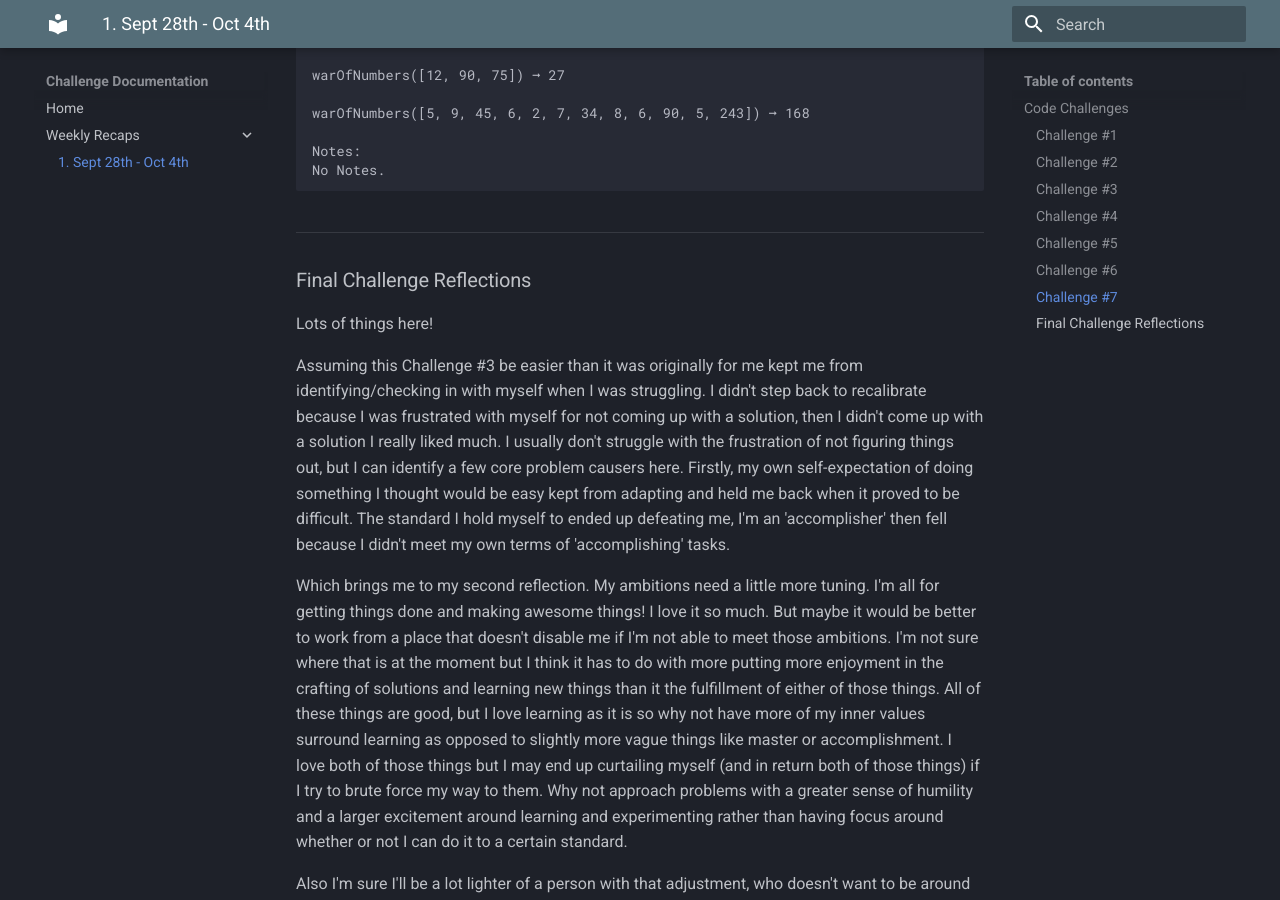
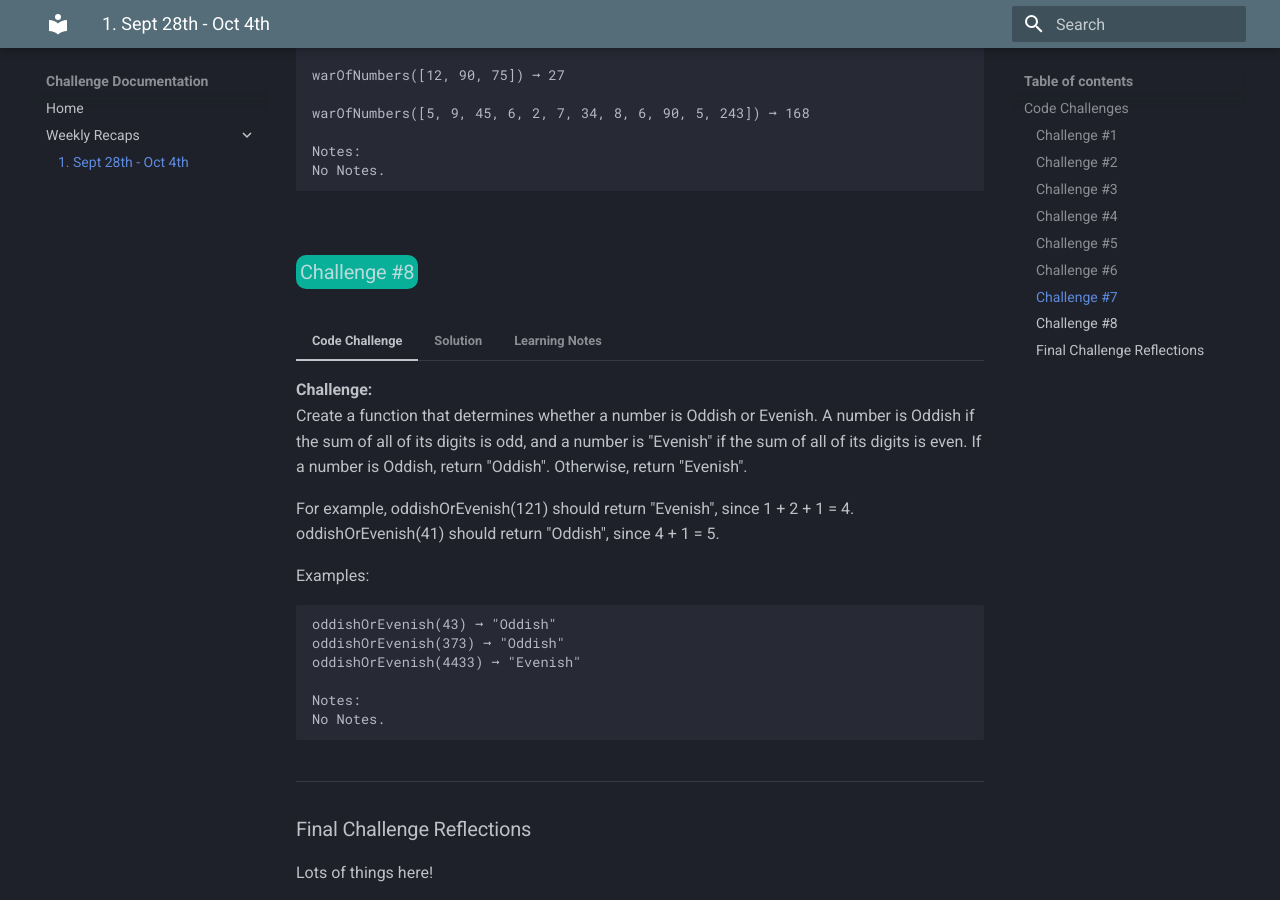
Before and after one commit to RobertEJohnson/Coding-Challenge-Tracker, an MkDocs documentation site: the page built from docs/weeklyRecaps/week1.md, in a window 1280 px wide and 900 px high, scrolled down 3421 px. Built offline with MkDocs 1.6.1 and Material for MkDocs 9.7.7, drawn with Linux system fonts in a browser that asks for light colours; some of the changed lines change nothing that is shown.

Commit message:
Finished writing documentation for Challenge #8

````diff
--- a/docs/weeklyRecaps/week1.md
+++ b/docs/weeklyRecaps/week1.md
@@ -433,6 +433,63 @@
     >I think the first thing is, ask the next question. I never asked, "Is there any way I can make these two numbers I have to accumulate into one number?". I still don't think in this particular case I would've came up with the solution to use ```Math.abs()```, but I still would've had a *chance* to come up with a different solution. If I would've just asked the question to the immediate problem I was encountering rather than thinking it couldn't be done, I might've found a clever solution.
 
     >I think that really is the main take away here for me. Ask the next question, and gained understanding of ```reduce()``` and clever implementations of ```Math.abs()```.
+
+### Challenge #8 {: .challenge .challenge--edabit}
+
+=== "Code Challenge"
+
+    **Challenge:**
+    Create a function that determines whether a number is Oddish or Evenish. A number is Oddish if the sum of all of its digits is odd, and a number is "Evenish" if the sum of all of its digits is even. If a number is Oddish, return "Oddish". Otherwise, return "Evenish".
+
+    For example, oddishOrEvenish(121) should return "Evenish", since 1 + 2 + 1 = 4. oddishOrEvenish(41) should return "Oddish", since 4 + 1 = 5.
+
+    Examples:
+
+        oddishOrEvenish(43) ➞ "Oddish"
+        oddishOrEvenish(373) ➞ "Oddish"
+        oddishOrEvenish(4433) ➞ "Evenish"
+
+        Notes:
+        No Notes.
+
+=== "Solution"
+
+    **Solution:**
+    My first solution!:
+
+        function oddishOrEvenish(num) {
+            const sum = (num).toString().split('').reduce((acc,cur)=>acc+Number(cur), 0);
+            return sum % 2 === 0 ? 'Evenish': 'Oddish';
+        }
+
+    I'm not crazy about having to convert a number into a string then back into a number once its is separated, I'm sure there has to be a way to keep it as a number the whole time :)
+
+    Another person's solution was this
+
+        function oddishOrEvenish(num) {
+            return [...String(num)].map(Number).reduce((a,v) => a + v) % 2 ? 'Oddish' : 'Evenish'
+        }
+
+    They used the ```Number``` object wrapper that's awesome! I just saw a solution recently that used a the ```Boolean``` object wrapper (challenge #5 this week) it's cool to see another object wrapper being used in an array method. Besides that it looks like they had a pretty similar train of thought for this problem as I did, which is cool. I feel like mapping and reducing the same array is probably treading the same ground a bit too much, this is where it would be awesome to have more experience with efficency and testing functions so I could have more solid logic on if something is a good practice or not rather than just inferring :)
+
+    I think breaking the function into two chunks (a variable sum, then an ternary operator on sum) reads a little smoother.
+
+    There is one last thing I would change about my answer though. I know the questions tests only include integers but why not account for decimal points as well? So I'm going to fix that... and here's my updated solution so now the function can work with decimal arguments as well like ```.0112``` or ```230.39103```. It still doesn't do a ```typeof(functionArgument)==='number'``` check which it could. But for now I'll just assume the user of oddishOrEvenish isn't passing something else in. Technically it will work for strings like '24234' too which is nice.
+
+        function oddishOrEvenish(num) {
+            const sum = (num).toString().split('').reduce((acc, cur)=>
+                cur !== '.' ? acc + Number(cur) : acc + 0
+            , 0);
+            return sum % 2 === 0 ? 'Evenish' : 'Oddish';
+        }
+
+=== "Learning Notes"
+
+    **Learning Notes:**
+
+    >That was a lot of fun! It's been a good while since I last used ```split('')``` to break a string into an array! No other major notes that I haven't talked about in the solutions. I enjoy doing the little bit of extra checking for a decimal point, I should've done that to start, that makes a much more useful function in my opinion.
+
+
 ---
 
 ### Final Challenge Reflections
````
